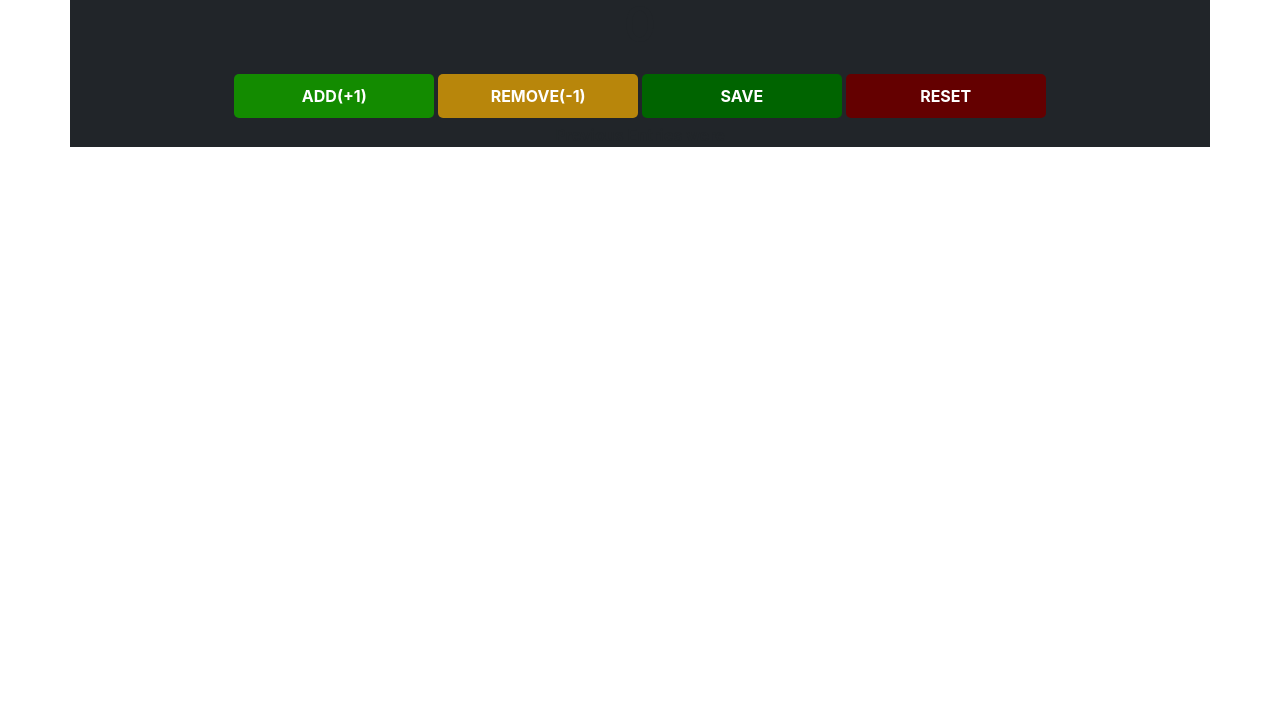
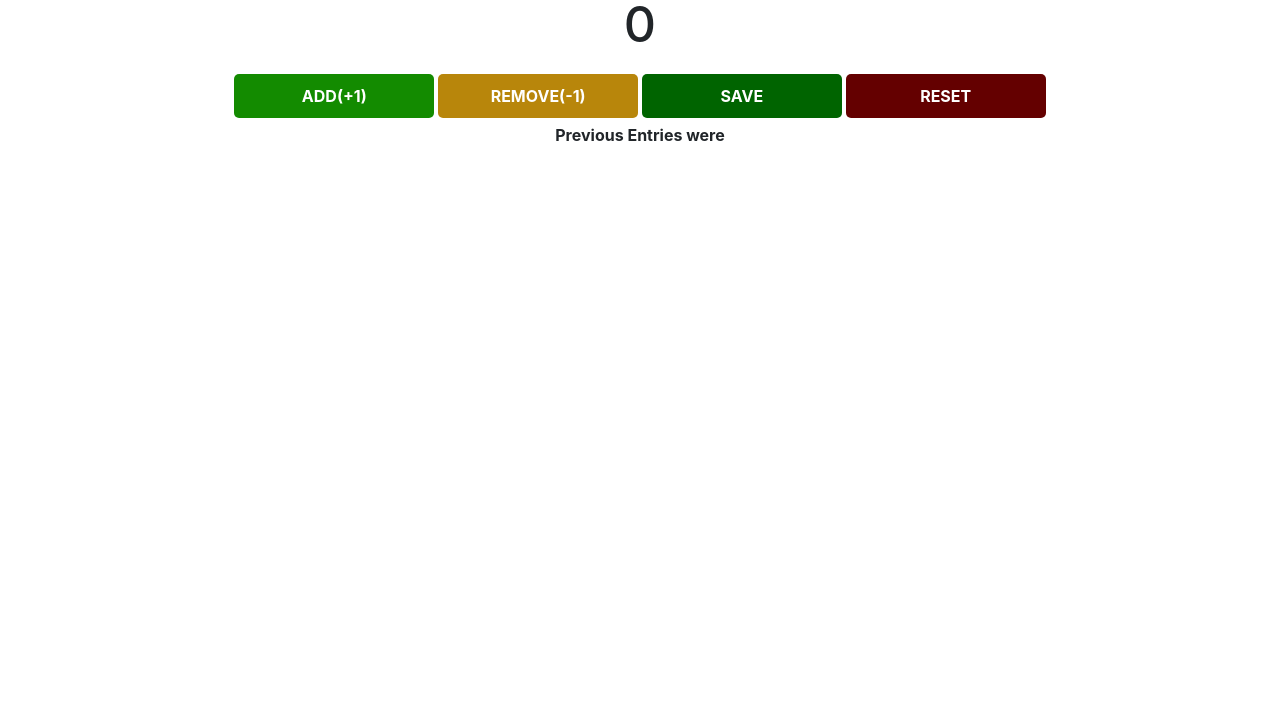
Before and after one commit to Nansel01/Javascript-Counter-App, a plain HTML site: page index.html in a window 1280 px wide. Shown: the part 74-800 px from the top of the page. Drawn offline with nearby package versions, Linux system fonts and the light colour scheme.

Commit message:
index.html

```diff
--- a/index.html
+++ b/index.html
@@ -9,7 +9,7 @@
 
     </head>
     <body>
-        <div class="container bg-dark">
+        <div class="container-fluid">
             <h1>People in the Metro:</h1>
             <h2 id="count-el">0</h2>
             <button id="increment-btn"onclick="increment()">ADD(+1)</button>
```
